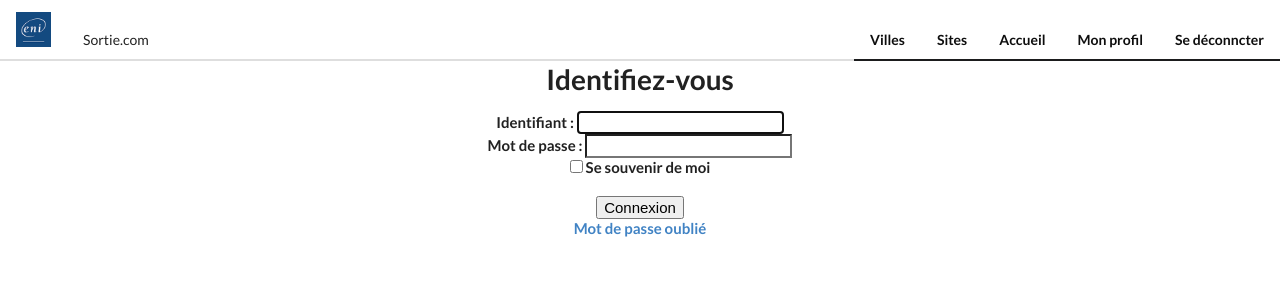
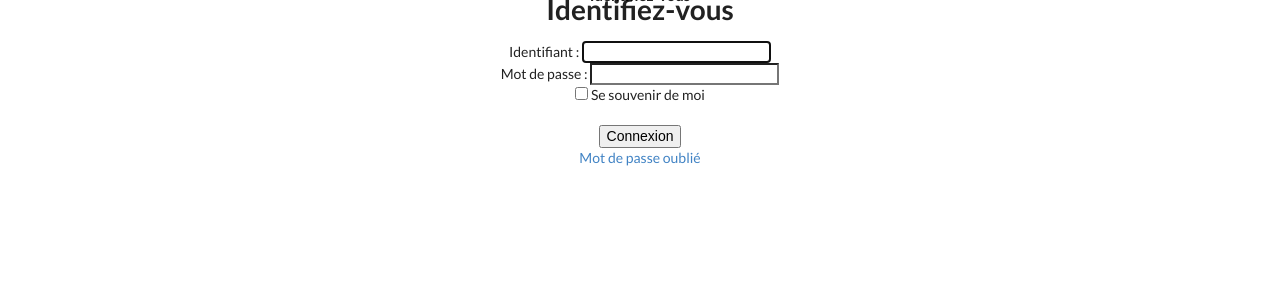
Before and after one commit to projet2021v/projet_sortie_scolaire, a Symfony app: template templates/security/login.html.twig in a window 1280 px wide. Shown: the top 300 px of the page. Run offline with Twig, Linux system fonts and the light colour scheme; the template is opened without the code that fills it, so the values that code supplies are empty; some libraries are stand-ins or nearby versions.

Commit message:
travail navigation

```diff
--- a/templates/base.html.twig
+++ b/templates/base.html.twig
@@ -31,7 +31,7 @@
         <a class="ui item active" href="{{ path('main')}}">
             Accueil
         </a>
-        <a class="ui item active" href="{# {{ path('afficher_profil', {'id': app.user.id})}} #}">
+        <a class="ui item active" href=" {{ path('modifier_profil', {'id': app.user.id})}} ">
             Mon profil
         </a>
         <a class="ui item active" href="{{ path('app_logout')}}">
--- a/templates/security/login.html.twig
+++ b/templates/security/login.html.twig
@@ -1,9 +1,16 @@
-{% extends 'base.html.twig' %}
+<!doctype html>
+<html lang="en">
+<head>
+    <meta charset="UTF-8">
+    <meta name="viewport"
+          content="width=device-width, user-scalable=no, initial-scale=1.0, maximum-scale=1.0, minimum-scale=1.0">
 
-{% block title %}Log in!{% endblock %}
+    <link rel="stylesheet" href="https://cdn.jsdelivr.net/npm/semantic-ui@2.4.2/dist/semantic.min.css">
+    <title>login</title>
+</head>
+<body>
 
-{% block main %}
-<h4> <div class= "ui centered column grid"Indentifiez-vous  </h4>
+ <div class="ui centered column grid"><h4>Identifiez-vous  </h4></div>
 
     <div class="ui column">
 
@@ -51,4 +58,9 @@
     <a href="">Mot de passe oublié</a>
 
 </form>
-{% endblock %}
+        </div>
+    </div>
+
+</body>
+
+</html>
```
